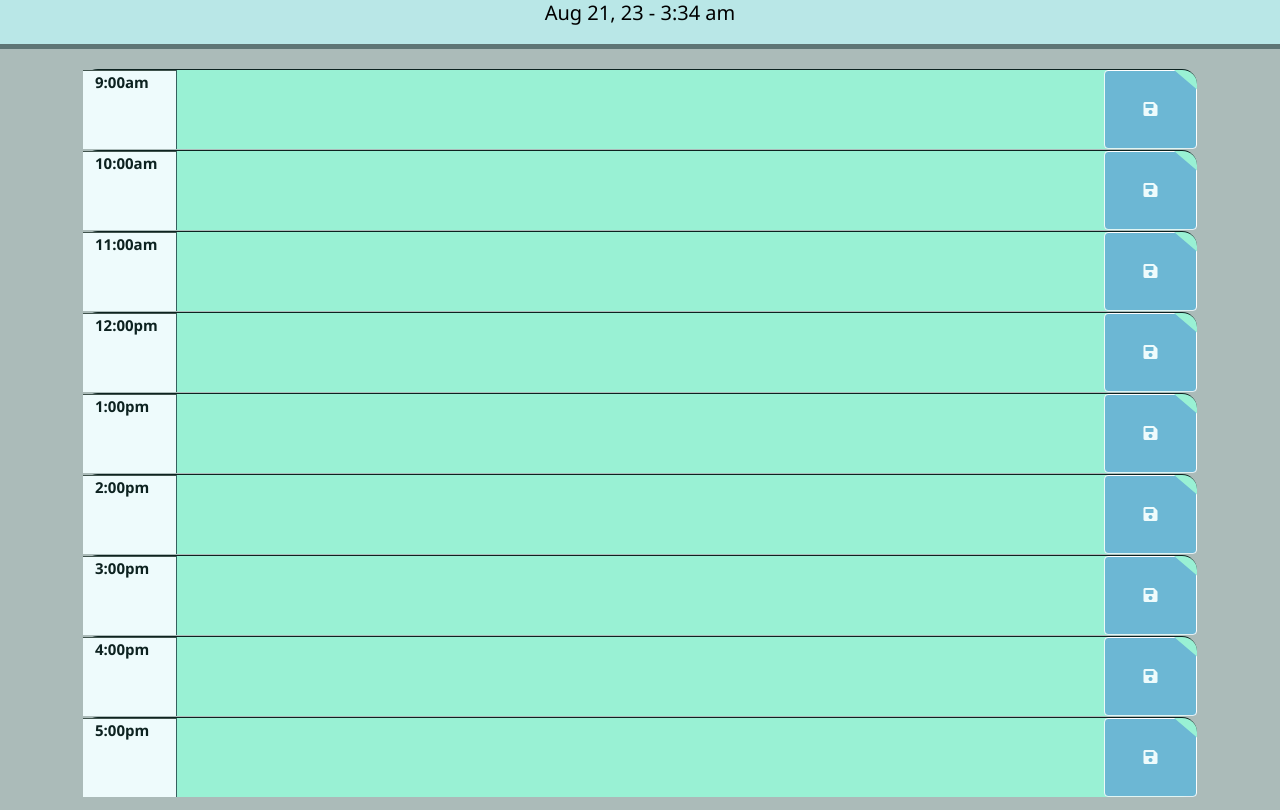
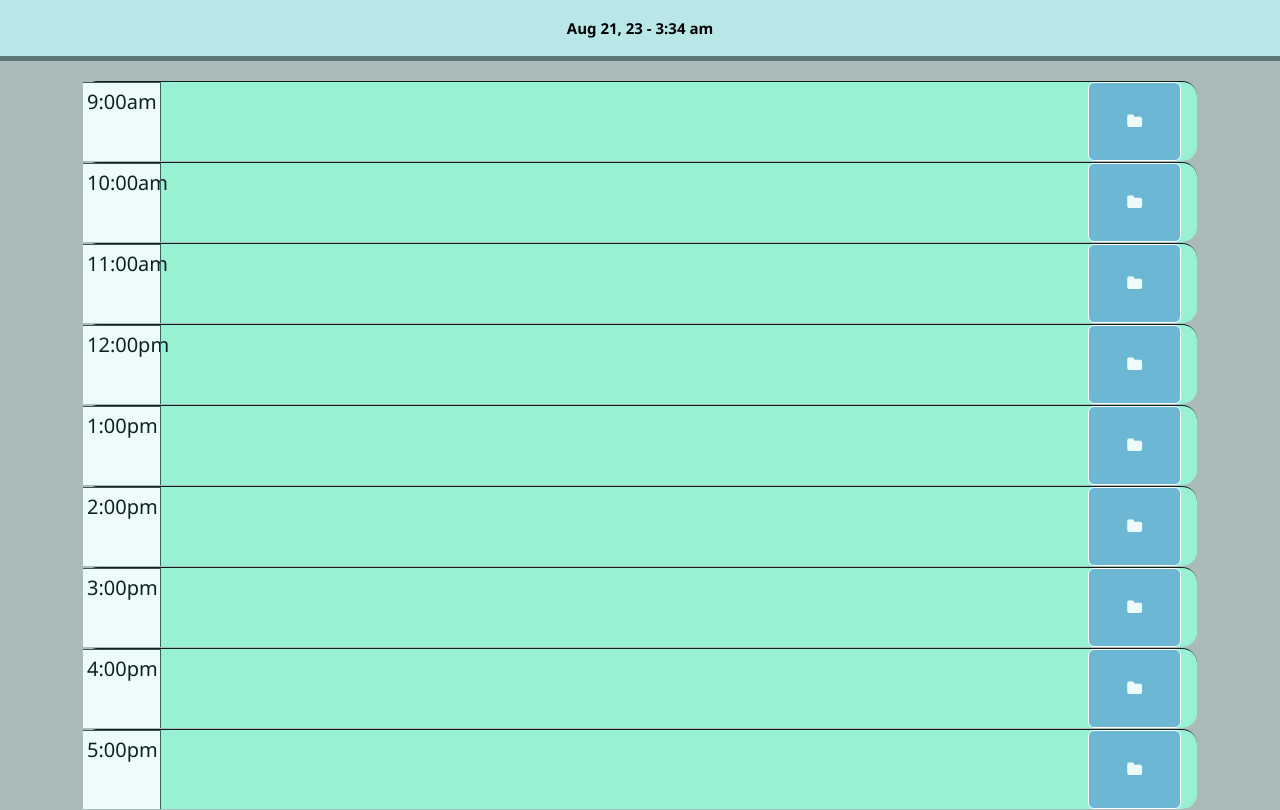
Before and after one commit to JBowen96/Daily-Planner, a plain HTML site: page index.html in a window 1280 px wide. Shown: the part 133-943 px from the top of the page. Drawn offline with nearby package versions, Linux system fonts and the light colour scheme.

Commit message:
Fixed some formatting to aid in clarity (boostrap is still new to me). Further adjusted HTML and CSS to count for adjustments.

```diff
--- a/index.html
+++ b/index.html
@@ -5,92 +5,74 @@
     <meta charset="UTF-8" />
     <meta name="viewport" content="width=device-width, initial-scale=1.0" />
     <meta http-equiv="X-UA-Compatible" content="ie=edge" />
-    <link rel="stylesheet" href="https://cdn.jsdelivr.net/npm/bootstrap@5.1.3/dist/css/bootstrap.min.css" />
-    <link rel="stylesheet" href="https://use.fontawesome.com/releases/v5.8.1/css/all.css"
-        integrity="sha384-50oBUHEmvpQ+1lW4y57PTFmhCaXp0ML5d60M1M7uH2+nqUivzIebhndOJK28anvf" crossorigin="anonymous" />
-    <link href="https://fonts.googleapis.com/css?family=Open+Sans&display=swap" rel="stylesheet" />
+    <link href="https://cdn.jsdelivr.net/npm/bootstrap@5.3.1/dist/css/bootstrap.min.css" rel="stylesheet"
+        integrity="sha384-4bw+/aepP/YC94hEpVNVgiZdgIC5+VKNBQNGCHeKRQN+PtmoHDEXuppvnDJzQIu9" crossorigin="anonymous">
+    <link rel="stylesheet" href="https://cdnjs.cloudflare.com/ajax/libs/font-awesome/4.7.0/css/font-awesome.min.css">
     <link rel="stylesheet" href="style.css" />
     <title>Daily Planner</title>
 </head>
 
 <body>
     <header>
-        <h1 class="display-3">Planner</h1>
-        <p class="font-weight-bold lead">An application to add ToDo items to a daily planner</p>
-        <p id="currentDay" class=" font-weight-bold lead"></p>
+        <h1 class="display-1">Planner</h1>
+        <p class="lead font-weight-bold">An application to add ToDo items to a daily planner</p>
+        <p id="currentDay" class=" font-weight-bold"></p>
     </header>
+
     <div class="container">
 
         <div id="hour9" class="row time-block">
-            <div class="col-md-1 hour">
-                9:00am
-            </div>
+            <div class="col-md-1 hour lead">9:00am</div>
             <textarea class="col-md-10 description"></textarea>
-            <button class="btn saveBtn col-md-1"><i class="fas fa-save"></i></button>
+            <button class="btn saveBtn col-md-1"><i class="fa fa-folder"></i></button>
         </div>
 
         <div id="hour10" class="row time-block">
-            <div class="col-md-1 hour">
-                10:00am
-            </div>
+            <div class="col-md-1 hour lead">10:00am</div>
             <textarea class="col-md-10 description"></textarea>
-            <button class="btn saveBtn col-md-1"><i class="fas fa-save"></i></button>
+            <button class="btn saveBtn col-md-1"><i class="fa fa-folder"></i></button>
         </div>
 
         <div id="hour11" class="row time-block">
-            <div class="col-md-1 hour">
-                11:00am
-            </div>
+            <div class="col-md-1 hour lead">11:00am</div>
             <textarea class="col-md-10 description"></textarea>
-            <button class="btn saveBtn col-md-1"><i class="fas fa-save"></i></button>
+            <button class="btn saveBtn col-md-1"><i class="fa fa-folder"></i></button>
         </div>
 
         <div id="hour12" class="row time-block">
-            <div class="col-md-1 hour">
-                12:00pm
-            </div>
+            <div class="col-md-1 hour lead">12:00pm</div>
             <textarea class="col-md-10 description"></textarea>
-            <button class="btn saveBtn col-md-1"><i class="fas fa-save"></i></button>
+            <button class="btn saveBtn col-md-1"><i class="fa fa-folder"></i></button>
         </div>
 
         <div id="hour13" class="row time-block">
-            <div class="col-md-1 hour">
-                1:00pm
-            </div>
+            <div class="col-md-1 hour lead">1:00pm</div>
             <textarea class="col-md-10 description"></textarea>
-            <button class="btn saveBtn col-md-1"><i class="fas fa-save"></i></button>
+            <button class="btn saveBtn col-md-1"><i class="fa fa-folder"></i></button>
         </div>
 
         <div id="hour14" class="row time-block">
-            <div class="col-md-1 hour">
-                2:00pm
-            </div>
+            <div class="col-md-1 hour lead">2:00pm</div>
             <textarea class="col-md-10 description"></textarea>
-            <button class="btn saveBtn col-md-1"><i class="fas fa-save"></i></button>
+            <button class="btn saveBtn col-md-1"><i class="fa fa-folder"></i></button>
         </div>
 
         <div id="hour15" class="row time-block">
-            <div class="col-md-1 hour">
-                3:00pm
-            </div>
+            <div class="col-md-1 hour lead">3:00pm</div>
             <textarea class="col-md-10 description"></textarea>
-            <button class="btn saveBtn col-md-1"><i class="fas fa-save"></i></button>
+            <button class="btn saveBtn col-md-1"><i class="fa fa-folder"></i></button>
         </div>
 
         <div id="hour16" class="row time-block">
-            <div class="col-md-1 hour">
-                4:00pm
-            </div>
+            <div class="col-md-1 hour lead">4:00pm</div>
             <textarea class="col-md-10 description"></textarea>
-            <button class="btn saveBtn col-md-1"><i class="fas fa-save"></i></button>
+            <button class="btn saveBtn col-md-1"><i class="fa fa-folder"></i></button>
         </div>
 
         <div id="hour17" class="row time-block">
-            <div class="col-md-1 hour">
-                5:00pm
-            </div>
+            <div class="col-md-1 hour lead">5:00pm</div>
             <textarea class="col-md-10 description"></textarea>
-            <button class="btn saveBtn col-md-1"><i class="fas fa-save"></i></button>
+            <button class="btn saveBtn col-md-1"><i class="fa fa-folder"></i></button>
         </div>
 
 
--- a/script.js
+++ b/script.js
@@ -28,7 +28,7 @@ $(document).ready(function () {// script for load order
         // loop over time blocks
         $(".time-block").each(function () {
             var blockHour = parseInt($(this).attr("id").split("hour")[1]);
-            console.log( blockHour, currentHour)
+            console.log(blockHour, currentHour)
 
             //change color for past present and future
             if (blockHour < currentHour) {
--- a/style.css
+++ b/style.css
@@ -1,11 +1,11 @@
  body {
-    font-family:'Segoe UI', Tahoma, Geneva, Verdana, sans-serif;
+   font-family: 'Segoe UI', Tahoma, Geneva, Verdana, sans-serif;
    font-size: 15px;
    font-weight: bold;
    background-color: rgb(171, 187, 185)
  }
 
-  textarea{
+ textarea {
    background: transparent;
    border: none;
    resize: none;
@@ -24,11 +24,11 @@
    box-sizing: 0px 0px 10px #5e7575;
  }
 
-  .description{
+ .description {
    white-space: pre-wrap;
  }
 
-  .time-block{
+ .time-block {
    text-align: left;
    border-radius: 15px;
  }
@@ -43,16 +43,20 @@
    background-color: rgb(238, 251, 252);
    color: #0d2220;
    border-top: 1px solid #40534d;
+   width: 77px;
+   padding: 4px;
  }
+
  .saveBtn {
    border: 1px solid #ffffff;
-    clip-path: polygon(75% 0, 100% 25%, 100% 100%, 0 100%, 0 0);
    background-color: #6cb7d4;
    color: rgb(238, 251, 252);
  }
 
  .saveBtn:hover {
    color: #40534d;
+   background-color: #51aed3;
+   border: 1px solid #ffffff;
  }
 
  .past {
```
Lines whose indentation alone changed are shown as unchanged.
